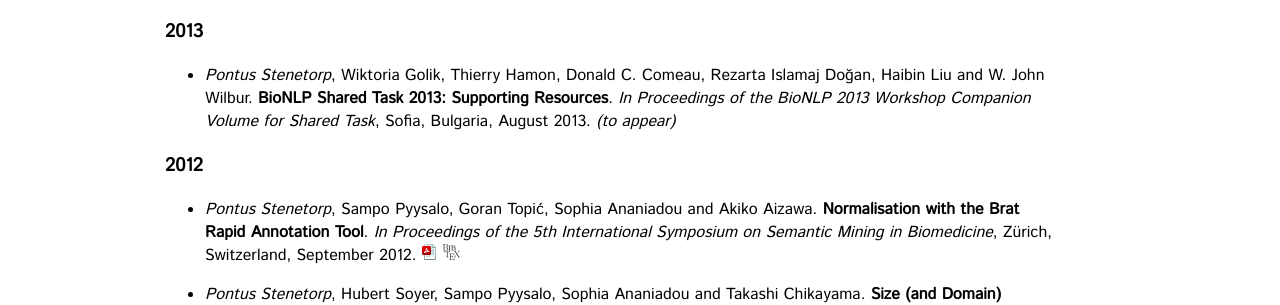
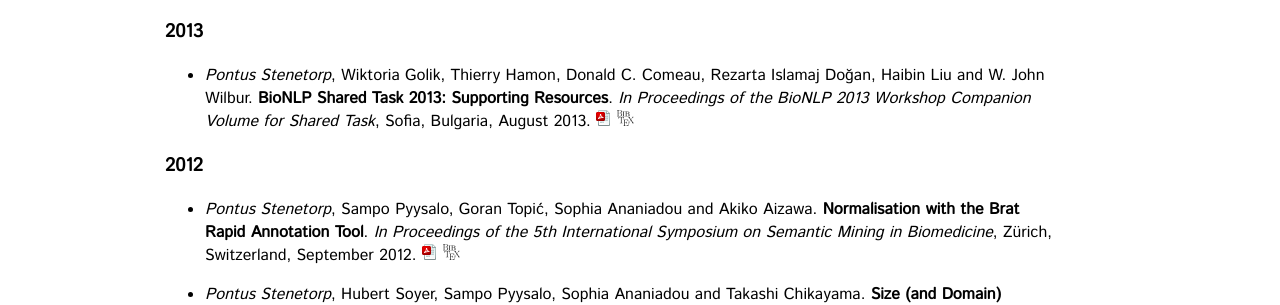
Before and after one commit to gbouchar/ninjin.github.io, a Jekyll site: the page built from publications.md, in a window 1280 px wide and 900 px high. Shown: the part 421-726 px from the top of the window. Built offline with Jekyll 4.4.1, drawn with Linux system fonts in a browser that asks for light colours; some web fonts are replaced; Markdown is read by kramdown in place of the engine named in the settings.

Commit message:
A publication has appeared.

```diff
--- a/publications.md
+++ b/publications.md
@@ -38,7 +38,8 @@
     **BioNLP Shared Task 2013: Supporting Resources**.
     *In Proceedings of the BioNLP 2013 Workshop Companion Volume for Shared
     Task*, Sofia, Bulgaria, August 2013.
-    *(to appear)*
+    [![External PDF][external_pdf_icon]][stenetorp2013supporting]
+    [![BibTeX][bibtex_icon]][stenetorp2013supporting_bib]
 
 ### 2012 ###
 
```
Also changed, not shown: other parts of publications.md (+2 -0 lines).
